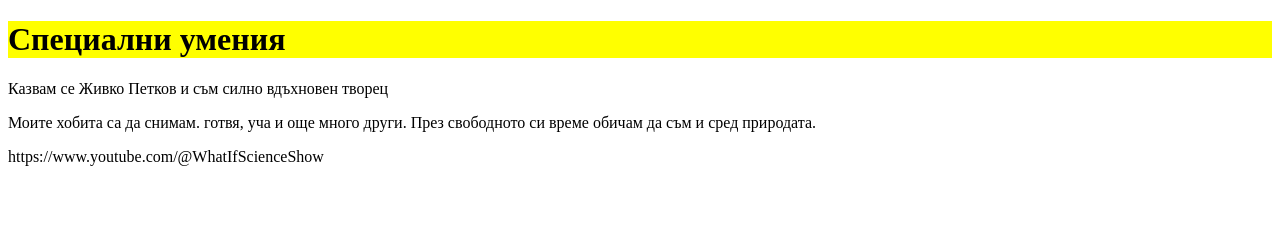
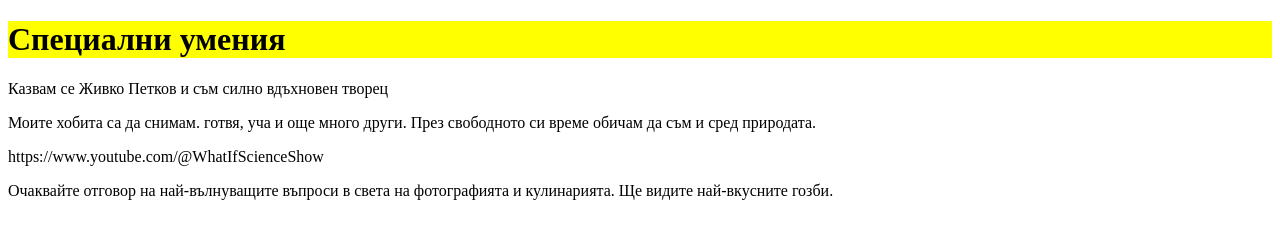
Before and after one commit to PetarNK01/stu2001321069, a plain HTML site: page index.html in a window 1280 px wide. Drawn offline with Linux system fonts and the light colour scheme.

Commit message:
Add information about my chanel content

```diff
--- a/index.html
+++ b/index.html
@@ -31,5 +31,13 @@
 	</p>
     </div>
 
+    <!-- информация за вашият канал какво ще правите, как ще го правите и какво да очакват феновете -->
+    <div>
+    	<p>
+	 Очаквайте отговор на най-вълнуващите въпроси в света на фотографията и кулинарията.
+	 Ще видите най-вкусните гозби.
+	</p>
+    </div>
+
 </body>
 </html>
```
